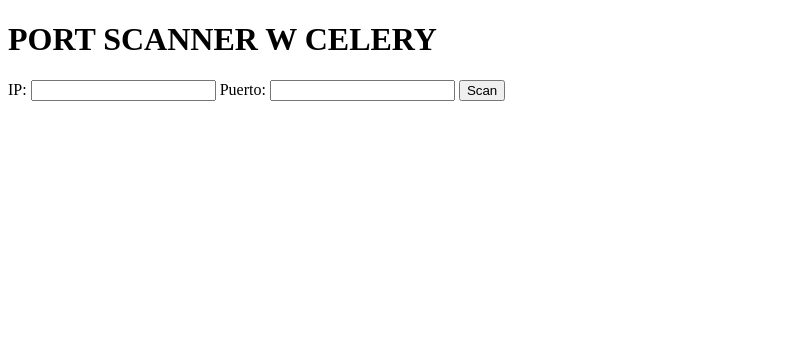
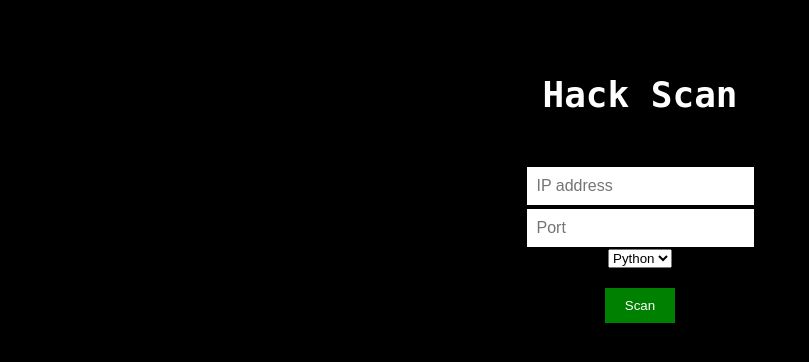
Before and after one commit to j0k3rD/distributed_port_scanner, a Python web app: template templates/index.html in a window 1280 px wide. Shown: the top 362 px of the page, without its empty margins (0-809 px from the left). Run offline with Jinja, Linux system fonts and the light colour scheme; the template is opened without the code that fills it, so the values that code supplies are empty.

Commit message:
html mejorado

```diff
--- a/templates/index.html
+++ b/templates/index.html
@@ -1,20 +1,58 @@
-<!-- HTML basico para la web -->
 <!DOCTYPE html>
-<html lang="es">
+<html>
 <head>
-    <meta charset="UTF-8">
-    <meta name="viewport" content="width=device-width, initial-scale=1.0">
-    <meta http-equiv="X-UA-Compatible" content="ie=edge">
-    <title>Document</title>
+  <meta charset="UTF-8">
+  <title>Hack Scan</title>
+  <style>
+    body {
+      background-color: black;
+      color: white;
+      font-family: monospace;
+    }
+    input {
+      padding: 10px;
+      font-size: 16px;
+      color: black;
+      background-color: white;
+      border: 2px solid black;
+    }
+    #container {
+      display: flex;
+      flex-direction: column;
+      align-items: center;
+      margin-top: 50px;
+    }
+    h1 {
+      font-size: 36px;
+      margin-bottom: 50px;
+    }
+    #scan-form {
+      display: flex;
+      flex-direction: column;
+      align-items: center;
+    }
+    #submit-button {
+      margin-top: 20px;
+      padding: 10px 20px;
+      background-color: green;
+      color: white;
+      border: none;
+      cursor: pointer;
+    }
+  </style>
 </head>
 <body>
-    <h1>PORT SCANNER W CELERY</h1>
-    <form action="/scan" method="POST">
-        <label for="ip">IP:</label>
-        <input type="text" name="ip" id="ip">
-        <label for="port">Puerto:</label>
-        <input type="text" name="port" id="port">
-        <input type="submit" value="Scan">
+  <div id="container">
+    <h1>Hack Scan</h1>
+    <form id="scan-form">
+      <input type="text" placeholder="IP address">
+      <input type="text" placeholder="Port">
+      <select>
+        <option value="python">Python</option>
+        <option value="nmap">Nmap</option>
+      </select>
+      <button id="submit-button">Scan</button>
     </form>
+  </div>
 </body>
 </html>
```
